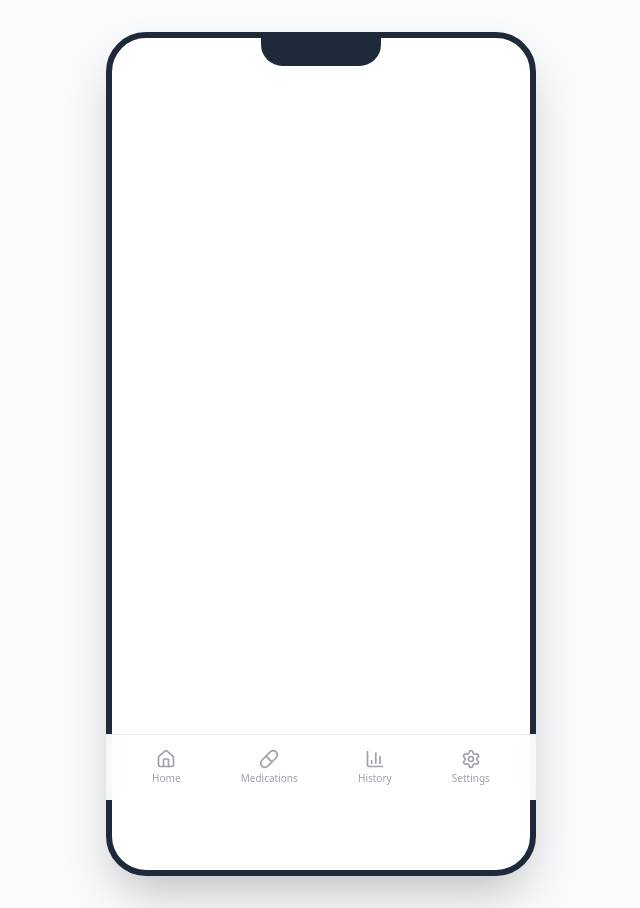
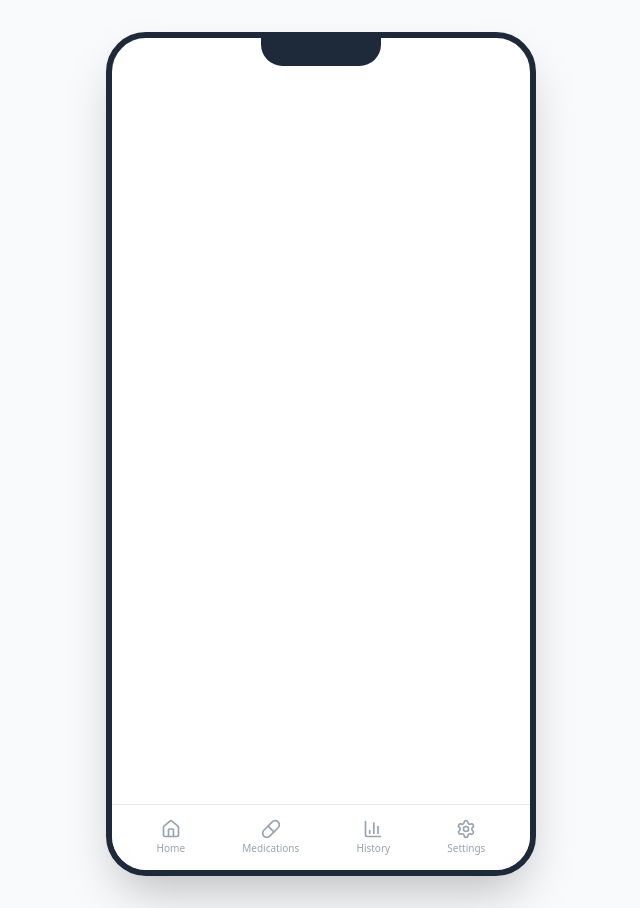
Before and after one commit to Ruacha00/MediSync, a React (Vite) app: page /#/patient in a window 1280 px wide. Shown: the whole page, without its empty margins (319-959 px from the left). Built offline with nearby package versions, Linux system fonts and the light colour scheme.

Commit message:
fix client phone ui

```diff
--- a/src/components/layout/BottomNav.tsx
+++ b/src/components/layout/BottomNav.tsx
@@ -11,7 +11,7 @@ const navItems = [
 
 export function BottomNav() {
   return (
-    <nav className="fixed bottom-0 left-1/2 -translate-x-1/2 w-full max-w-[430px] bg-white/95 backdrop-blur-md border-t border-gray-200 z-50">
+    <nav className="absolute bottom-0 left-0 w-full bg-white/95 backdrop-blur-md border-t border-gray-200 z-50">
       <div className="flex items-center justify-around py-2 px-4">
         {navItems.map(({ to, icon: Icon, label }) => (
           <NavLink
```
